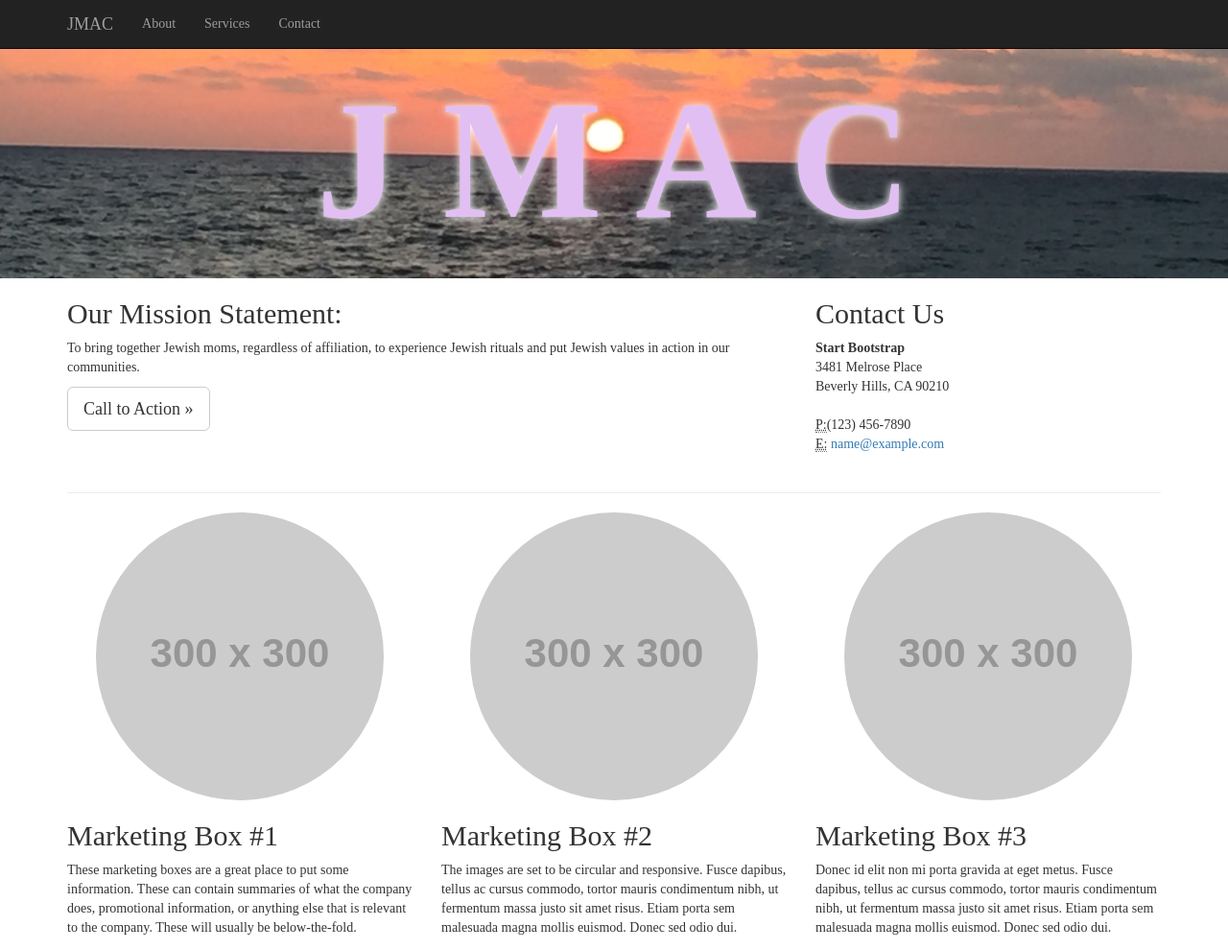
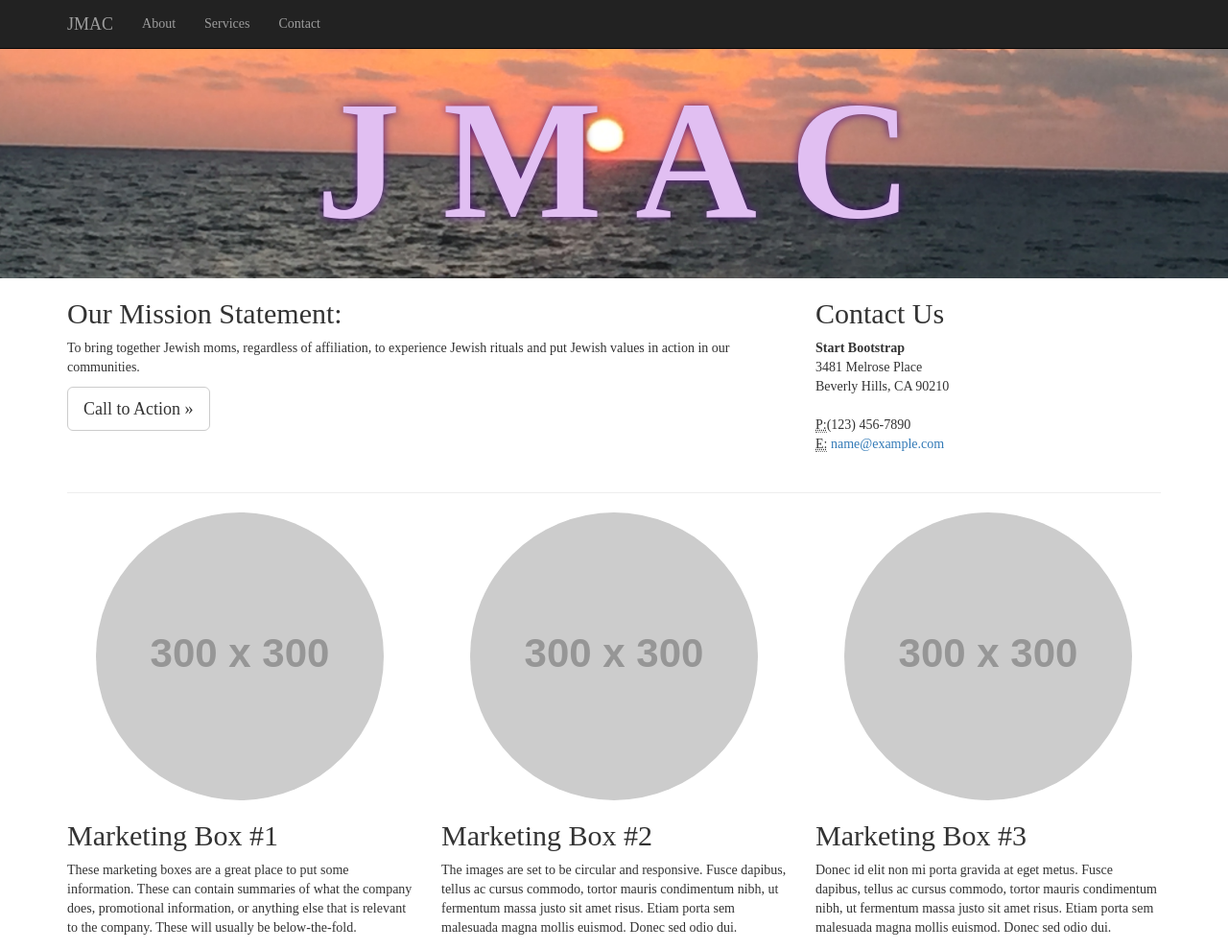
Before and after one commit to JewishMothersAndChildren/JewishMothersAndChildren.github.io, a plain HTML site: page index.html in a window 1280 px wide. Shown: the top 990 px of the page at 96% size. Drawn offline with Linux system fonts and the light colour scheme; placeholder pictures from the web are drawn by us; a web font is replaced by a local one.

Commit message:
Update business-frontpage.css

```diff
--- a/css/business-frontpage.css
+++ b/css/business-frontpage.css
@@ -24,7 +24,7 @@ body {
 /* Customize the text color and shadow color and to optimize text legibility. */
 
 .tagline {
-    text-shadow: 0 0 10px #fff;
+    text-shadow: 0 0 10px #52197E;
     color: #E1BFF2;
     font-size: 22vmin;
     font-weight: bold;
```
